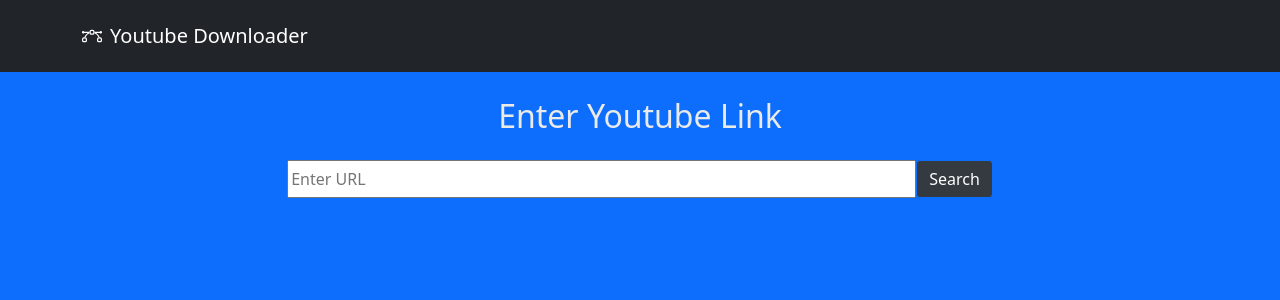
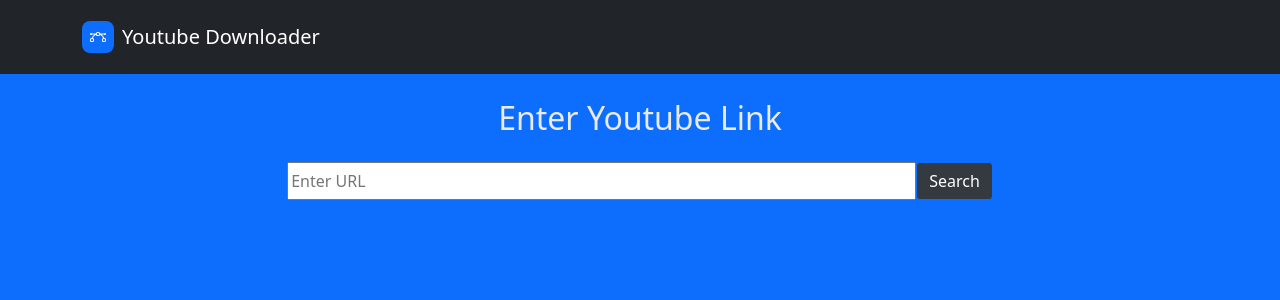
Before and after one commit to PranavTyagi-3/Youtube-downloader, a Flask app: page / in a window 1280 px wide. Shown: the top 300 px of the page. Run offline with Flask 2, Linux system fonts and the light colour scheme; some libraries are stand-ins or nearby versions.

Commit message:
Update index.html

```diff
--- a/templates/index.html
+++ b/templates/index.html
@@ -8,7 +8,8 @@
     <link rel="stylesheet" href="static/assets/bootstrap/css/bootstrap.min.css">
     <link rel="stylesheet" href="static/assets/fonts/fontawesome-all.min.css">
     <link rel="stylesheet" href="static/assets/css/Banner-Heading-Image-images.css">
-    <link rel="stylesheet" href="static/assets/css/styles.css">
+    <link rel="stylesheet" href="static/assets/css/Navbar-Right-Links-Dark-icons.css">
+
 </head>
 
 <body style="background: var(--bs-blue);">
```
